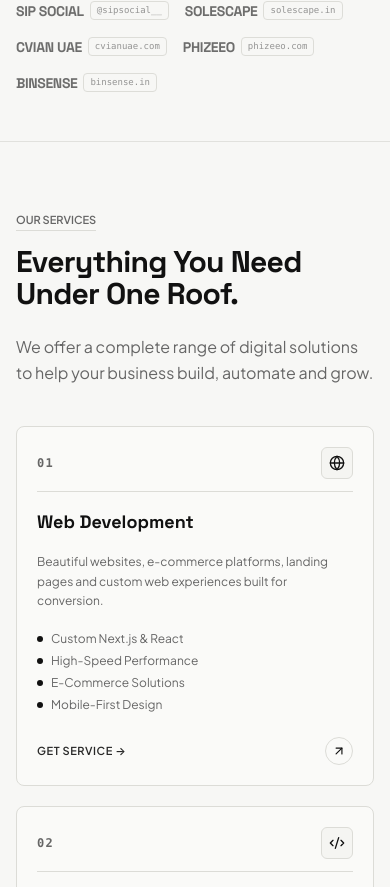
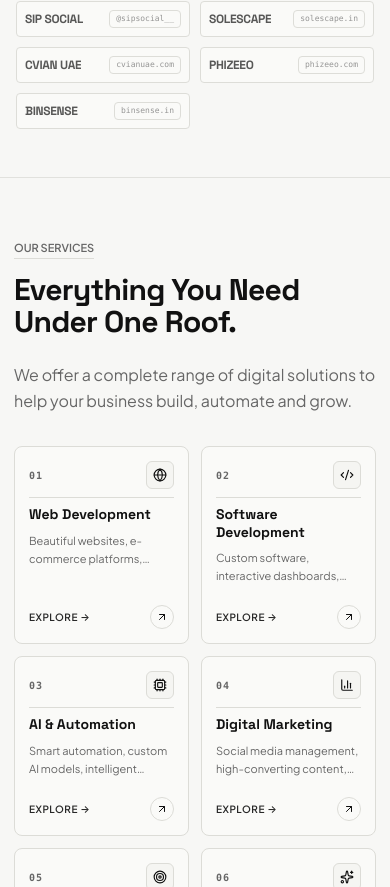
Before and after one commit to ahamedshoaib775-cell/bash, a React (Vite) app: page / in a window 390 px wide. Shown: the part 977-1864 px from the top of the page. Built offline with nearby package versions, Linux system fonts and the light colour scheme.

Commit message:
Convert mobile layout to 2-column grid / Bento format across Services, Portfolio, Contact, Stats, and Hero trusted brands

```diff
--- a/src/components/Sections/Hero.tsx
+++ b/src/components/Sections/Hero.tsx
@@ -145,22 +145,22 @@ export const Hero: React.FC = () => {
           across industries.
         </p>
 
-        {/* Brand Logos / Domains */}
-        <div className="flex flex-wrap items-center gap-4 sm:gap-6 md:gap-10">
+        {/* Brand Logos / Domains Grid */}
+        <div className="grid grid-cols-2 sm:grid-cols-3 md:flex md:flex-wrap items-center gap-2.5 sm:gap-6 md:gap-10">
           {TRUSTED_BRANDS.map((brand) => (
             <a
               key={brand.domain}
               href={brand.url}
               target="_blank"
               rel="noopener noreferrer"
-              className="flex items-center gap-1.5 sm:gap-2 group cursor-pointer active:scale-95 transition-transform"
+              className="flex items-center justify-between sm:justify-start gap-1.5 sm:gap-2 group cursor-pointer active:scale-95 transition-transform p-2 sm:p-0 rounded bg-[#FAFAF8] sm:bg-transparent border border-[#DDDDD8] sm:border-none"
               onMouseEnter={() => setCursor('hover')}
               onMouseLeave={resetCursor}
             >
-              <span className="font-display font-extrabold text-sm sm:text-base md:text-lg text-[#111111]/60 group-hover:text-[#111111] transition-colors tracking-tight uppercase">
+              <span className="font-display font-extrabold text-xs sm:text-base md:text-lg text-[#111111]/70 group-hover:text-[#111111] transition-colors tracking-tight uppercase truncate">
                 {brand.name}
               </span>
-              <span className="text-[9px] font-mono text-[#6B6B6B]/70 border border-[#DDDDD8] group-hover:border-[#111111] px-1.5 py-0.5 rounded transition-colors lowercase">
+              <span className="text-[8px] sm:text-[9px] font-mono text-[#6B6B6B]/70 border border-[#DDDDD8] group-hover:border-[#111111] px-1.5 py-0.5 rounded transition-colors lowercase shrink-0">
                 {brand.domain}
               </span>
             </a>
--- a/src/components/Sections/Services.tsx
+++ b/src/components/Sections/Services.tsx
@@ -69,15 +69,15 @@ const ServiceCard: React.FC<{ service: (typeof SERVICES_DATA)[0]; index: number
 
   return (
     <motion.div
-      initial={{ opacity: 0, y: 30 }}
+      initial={{ opacity: 0, y: 25 }}
       whileInView={{ opacity: 1, y: 0 }}
-      viewport={{ once: true, margin: '-30px' }}
-      transition={{ duration: 0.6, delay: index * 0.06, ease: [0.16, 1, 0.3, 1] }}
+      viewport={{ once: true, margin: '-20px' }}
+      transition={{ duration: 0.5, delay: index * 0.05, ease: [0.16, 1, 0.3, 1] }}
       onMouseMove={handleMouseMove}
       onMouseEnter={() => setCursor('hover')}
       onMouseLeave={resetCursor}
       onClick={scrollToContact}
-      className="relative bg-[#FAFAF8] border border-[#DCDCD7] hover:border-[#111111] p-5 sm:p-6 rounded-lg transition-all duration-300 group overflow-hidden flex flex-col justify-between hover:shadow-md min-h-[150px] cursor-pointer active:scale-[0.98]"
+      className="relative bg-[#FAFAF8] border border-[#DCDCD7] hover:border-[#111111] p-3.5 sm:p-6 rounded-lg transition-all duration-300 group overflow-hidden flex flex-col justify-between hover:shadow-md min-h-[140px] sm:min-h-[160px] cursor-pointer active:scale-[0.97]"
     >
       {/* Subtle cursor-following radial highlight */}
       <div
@@ -88,28 +88,28 @@ const ServiceCard: React.FC<{ service: (typeof SERVICES_DATA)[0]; index: number
       />
 
       {/* Top Header Row */}
-      <div className="space-y-4">
-        <div className="flex items-center justify-between border-b border-[#DCDCD7] pb-3">
-          <span className="font-mono text-xs text-[#666666] tracking-widest font-semibold">
+      <div className="space-y-2 sm:space-y-4">
+        <div className="flex items-center justify-between border-b border-[#DCDCD7] pb-2 sm:pb-3">
+          <span className="font-mono text-[10px] sm:text-xs text-[#666666] tracking-widest font-semibold">
             {service.number}
           </span>
-          <div className="w-8 h-8 sm:w-9 sm:h-9 rounded-md bg-[#F5F5F2] border border-[#DCDCD7] flex items-center justify-center text-[#111111] group-hover:bg-[#111111] group-hover:text-[#F5F5F2] transition-colors duration-300">
-            <IconComponent className="w-4 h-4 transition-transform duration-300 group-hover:rotate-12" />
+          <div className="w-7 h-7 sm:w-9 sm:h-9 rounded-md bg-[#F5F5F2] border border-[#DCDCD7] flex items-center justify-center text-[#111111] group-hover:bg-[#111111] group-hover:text-[#F5F5F2] transition-colors duration-300 shrink-0">
+            <IconComponent className="w-3.5 h-3.5 sm:w-4 sm:h-4 transition-transform duration-300 group-hover:rotate-12" />
           </div>
         </div>
 
         {/* Title */}
-        <h3 className="text-lg sm:text-xl md:text-2xl font-bold font-display text-[#111111] group-hover:text-black">
+        <h3 className="text-sm sm:text-lg md:text-2xl font-bold font-display text-[#111111] leading-tight group-hover:text-black">
           {service.title}
         </h3>
 
         {/* Description */}
-        <p className="text-xs sm:text-sm text-[#666666] leading-relaxed">
+        <p className="text-[11px] sm:text-xs text-[#666666] leading-relaxed line-clamp-2 sm:line-clamp-none">
           {service.description}
         </p>
 
         {/* Features Checklist */}
-        <ul className="space-y-1.5 pt-1">
+        <ul className="space-y-1 pt-1 hidden sm:block">
           {service.features.map((feat) => (
             <li key={feat} className="text-xs text-[#666666] flex items-center gap-2">
               <span className="w-1.5 h-1.5 rounded-full bg-[#111111] shrink-0" />
@@ -120,12 +120,12 @@ const ServiceCard: React.FC<{ service: (typeof SERVICES_DATA)[0]; index: number
       </div>
 
       {/* Bottom CTA Arrow Row */}
-      <div className="pt-6 flex items-center justify-between">
-        <span className="text-[11px] sm:text-xs font-semibold uppercase tracking-wider text-[#111111] opacity-90 group-hover:opacity-100 transition-opacity duration-300">
-          Get Service →
+      <div className="pt-3 sm:pt-6 flex items-center justify-between">
+        <span className="text-[10px] sm:text-xs font-semibold uppercase tracking-wider text-[#111111] opacity-90">
+          Explore →
         </span>
-        <div className="w-7 h-7 sm:w-8 sm:h-8 rounded-full border border-[#DCDCD7] group-hover:border-[#111111] flex items-center justify-center transition-all duration-300 group-hover:bg-[#111111] group-hover:text-white">
-          <ArrowUpRight className="w-3.5 h-3.5 transition-transform duration-300 group-hover:translate-x-0.5 group-hover:-translate-y-0.5" />
+        <div className="w-6 h-6 sm:w-8 sm:h-8 rounded-full border border-[#DCDCD7] group-hover:border-[#111111] flex items-center justify-center transition-all duration-300 group-hover:bg-[#111111] group-hover:text-white">
+          <ArrowUpRight className="w-3 h-3 sm:w-3.5 sm:h-3.5 transition-transform duration-300 group-hover:translate-x-0.5 group-hover:-translate-y-0.5" />
         </div>
       </div>
     </motion.div>
@@ -134,15 +134,15 @@ const ServiceCard: React.FC<{ service: (typeof SERVICES_DATA)[0]; index: number
 
 export const Services: React.FC = () => {
   return (
-    <section id="services" className="py-16 sm:py-20 md:py-24 px-4 sm:px-6 md:px-8 max-w-7xl mx-auto border-t border-[#DCDCD7]/80 overflow-x-hidden">
+    <section id="services" className="py-14 sm:py-20 md:py-24 px-3.5 sm:px-6 md:px-8 max-w-7xl mx-auto border-t border-[#DCDCD7]/80 overflow-x-hidden">
       <SectionHeader
         eyebrow="OUR SERVICES"
         title="Everything You Need Under One Roof."
         description="We offer a complete range of digital solutions to help your business build, automate and grow."
       />
 
-      {/* Grid of Services (1 card per row on mobile) */}
-      <div className="grid grid-cols-1 md:grid-cols-2 lg:grid-cols-3 gap-5 sm:gap-6 mt-10 sm:mt-14">
+      {/* 2-Column Mobile Grid for Services */}
+      <div className="grid grid-cols-2 lg:grid-cols-3 gap-3 sm:gap-6 mt-8 sm:mt-14">
         {SERVICES_DATA.map((service, index) => (
           <ServiceCard key={service.number} service={service} index={index} />
         ))}
```
Also changed, not shown: src/components/Sections/Contact.tsx (+29 -19 lines), src/components/Sections/Portfolio.tsx (+25 -25 lines).
